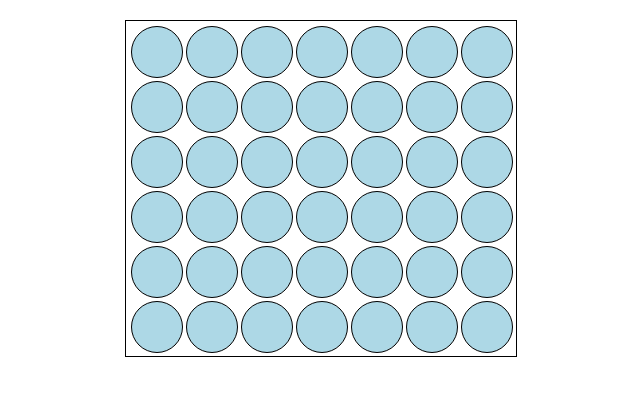
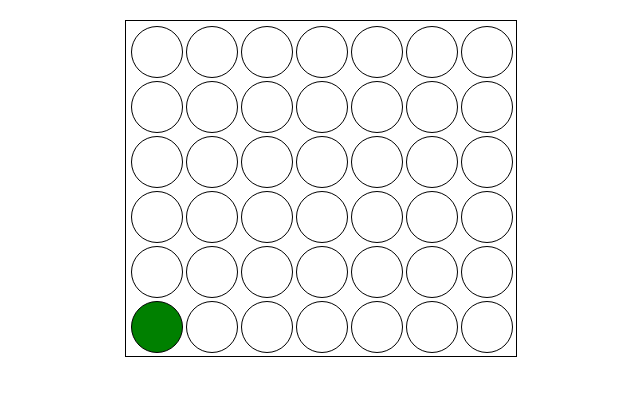
Before and after one commit to tluka4/Connect-Four, a plain HTML site: page index.html in a window 1280 px wide. Both pictures are taken after a click on the element 476 px from the left and 52 px from the top of the page. Shown: the whole page, without its empty margins (319-959 px from the left). Drawn offline with Linux system fonts and the light colour scheme.

Commit message:
Updated handleMove

```diff
--- a/index.html
+++ b/index.html
@@ -1,6 +1,9 @@
 <!DOCTYPE html>
 <html lang="en">
 <head>
+    <meta charset="UTF-8">
+    <meta http-equiv="X-UA-Compatible" content="IE=edge">
+    <meta name="viewport" content="width=device-width, initial-scale=1.0">
     <title>Connect 4</title>
     <style>
         /* Style the game board */
@@ -22,7 +25,6 @@
             display: flex;
             align-items: center;
             justify-content: center;
-                background-color: lightblue;
         }
     </style>
 </head>
@@ -31,12 +33,12 @@
 
     <script>
         const gameBoard = [
-                [0, 0, 0, 0, 0, 0, 0], // 0 represents an empty cell
-                [0, 0, 0, 0, 0, 0, 0],
-                [0, 0, 0, 0, 0, 0, 0],
-                [0, 0, 0, 0, 0, 0, 0],
-                [0, 0, 0, 0, 0, 0, 0],
-                [0, 0, 0, 0, 0, 0, 0]
+            [null, null, null, null, null, null, null], // null represents an empty cell
+            [null, null, null, null, null, null, null],
+            [null, null, null, null, null, null, null],
+            [null, null, null, null, null, null, null],
+            [null, null, null, null, null, null, null],
+            [null, null, null, null, null, null, null]
         ];
 
         const boardElement = document.getElementById('game-board');
@@ -51,24 +53,22 @@
                     cell.dataset.row = row;
                     cell.dataset.col = col;
                     cell.addEventListener('click', () => handleMove(col));
+                    if (gameBoard[row][col] !== null) {
+                        cell.style.backgroundColor = gameBoard[row][col];
+                    }
                     boardElement.appendChild(cell);
                 }
             }
         }
 
-            // Handle a player move
         function handleMove(col) {
-                // Find the lowest empty row in the selected column
             let row = gameBoard.length - 1;
-                while (row >= 0 && gameBoard[row][col] !== 0) {
+            while (row >= 0 && gameBoard[row][col] !== null) {
                 row--;
             }
-
-                // If the column is full, do nothing
             if (row < 0) return;
 
-                // Update the game board and re-render
-                gameBoard[row][col] = 1; // Assuming player 1 for now
+            gameBoard[row][col] = "green"; // or any other color
             renderBoard();
         }
 
```
Lines whose indentation alone changed are shown as unchanged.
